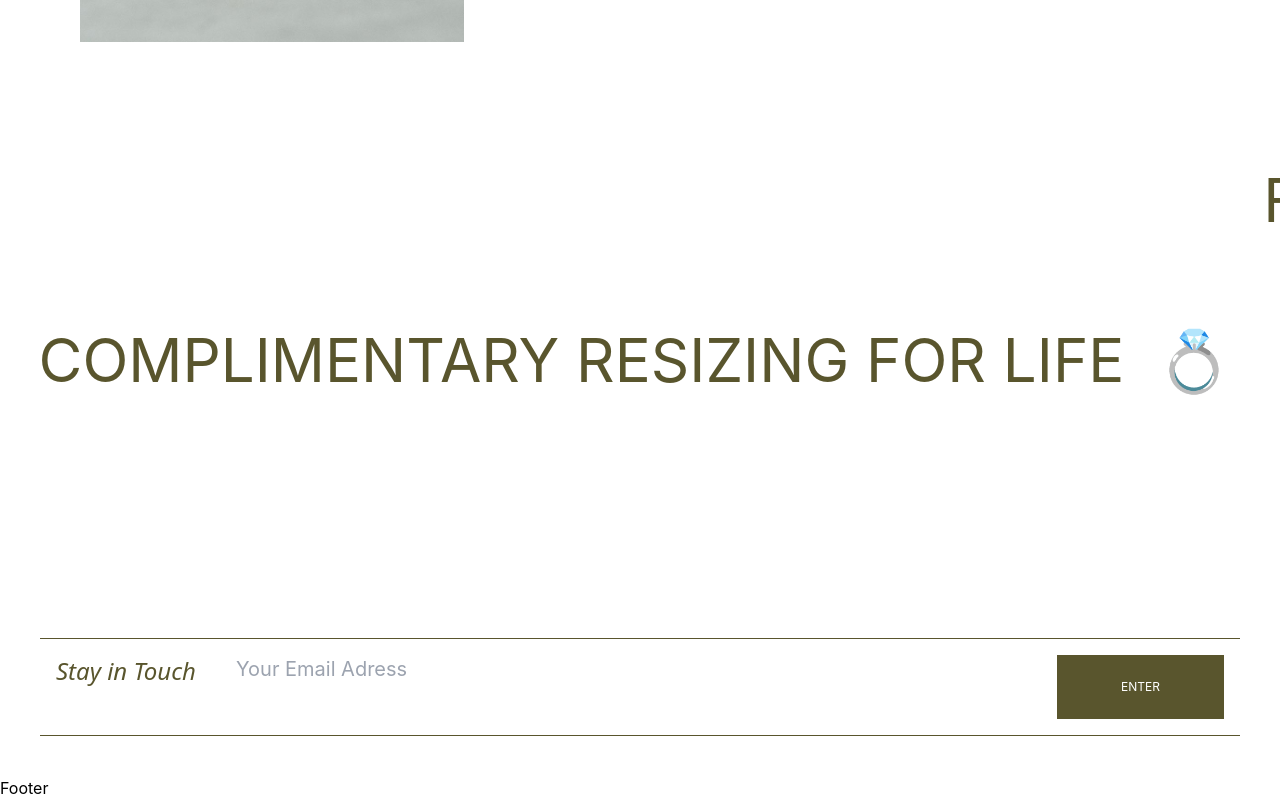
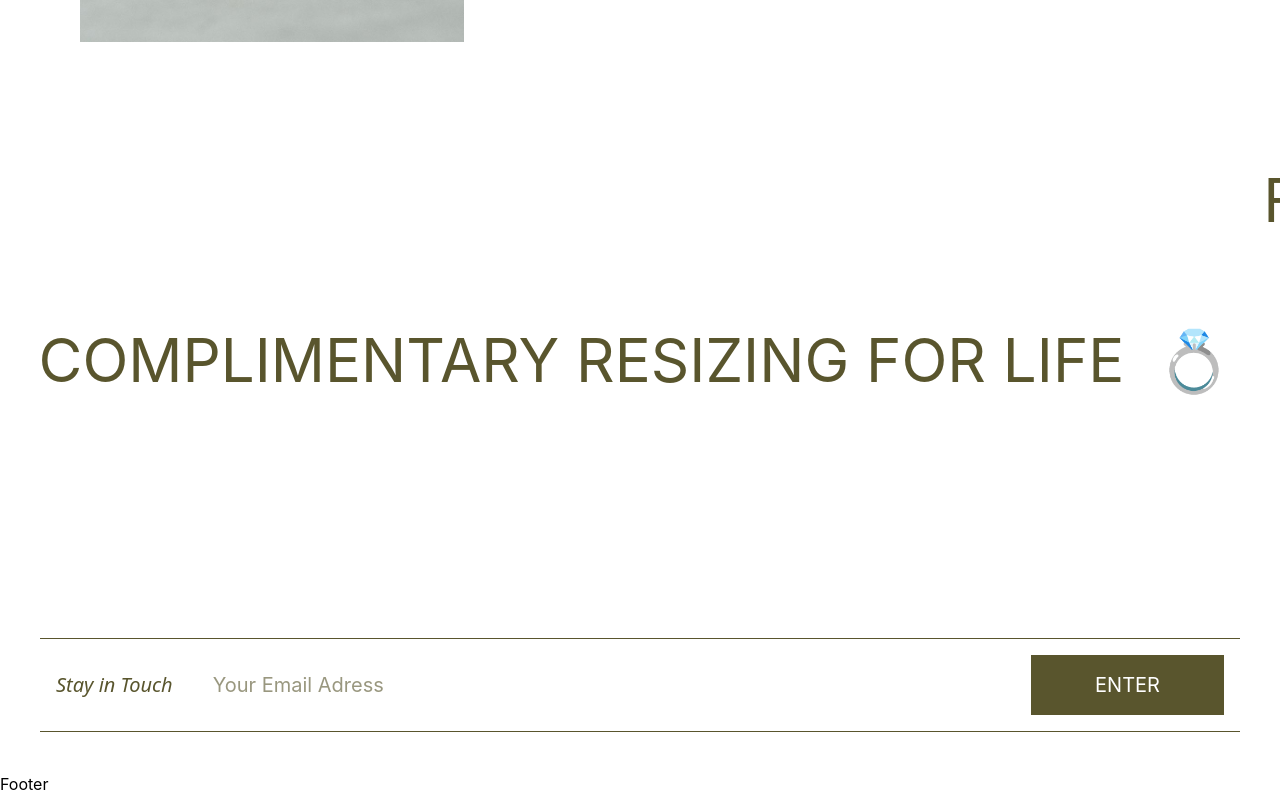
Before and after one commit to thomas-hdqr/bronzelic, a Next.js app: page / in a window 1280 px wide. Shown: the part 4509-5309 px from the top of the page. Built offline with nearby package versions, Linux system fonts and the light colour scheme.

Commit message:
subscribe button done

```diff
--- a/components/subscribe.jsx
+++ b/components/subscribe.jsx
@@ -2,16 +2,16 @@ import React from 'react'
 
 function Subscribe() {
   return (
-    <div className='flex flex-row gap-x-10 m-10 p-4 border-y border-main'>
+    <div className='flex flex-row items-center gap-x-10 m-10 p-4 border-y border-main text-xl'>
       <div className=''>
-        <p className='text-main text-2xl font-noto italic'>Stay in Touch</p>
+        <p className='text-main font-noto italic'>Stay in Touch</p>
       </div>
       <div className='flex-1'>
         <form>
-          <input className='text-main text-xl' type="text" placeholder='Your Email Adress'/>
+          <input className='text-main focus:border-none focus:outline-none placeholder-[#59552e9c]' type="text" placeholder='Your Email Adress'/>
         </form>
       </div>
-      <div className="bg-[#59552D] uppercase text-xs text-white py-6 px-16 transition duration-200 ease-in cursor-pointer">
+      <div className="bg-[#59552D] uppercase text-white py-4 px-16 transition duration-200 ease-in cursor-pointer">
           enter
       </div>
     </div>
```
